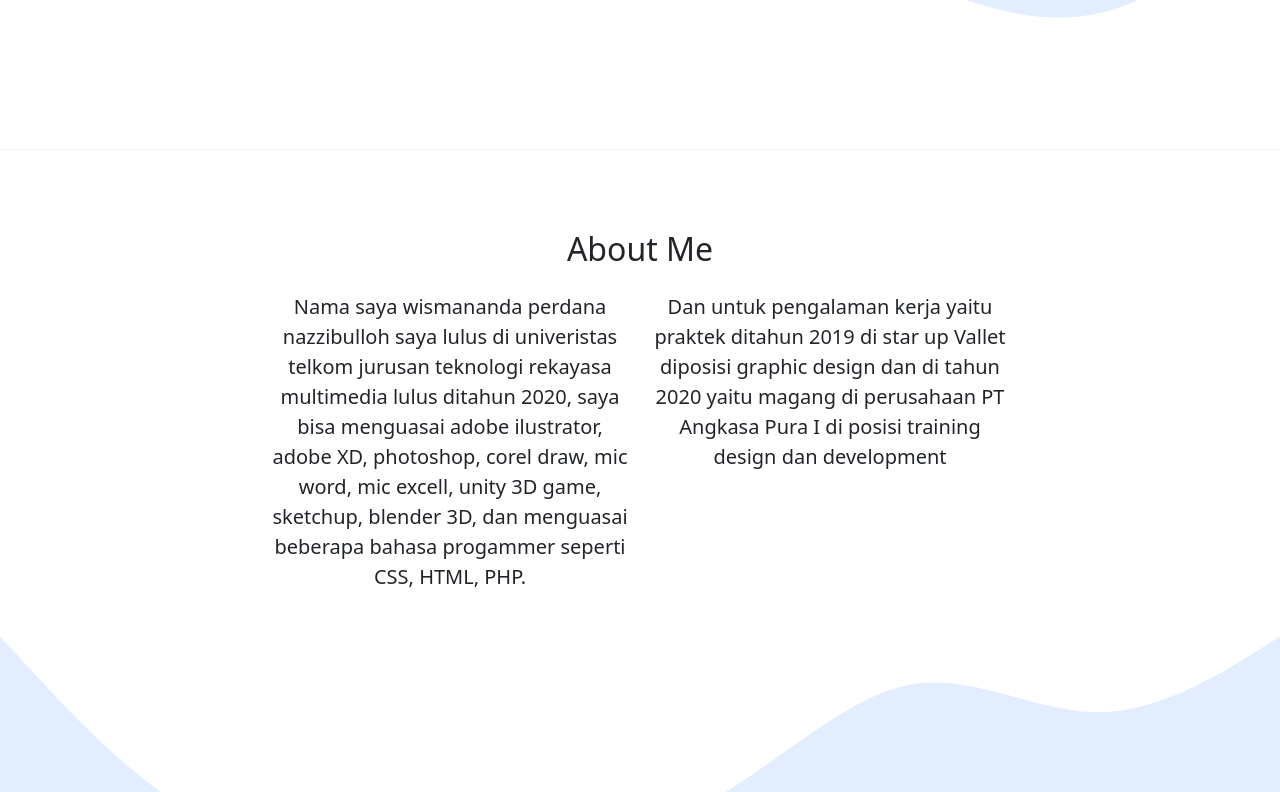
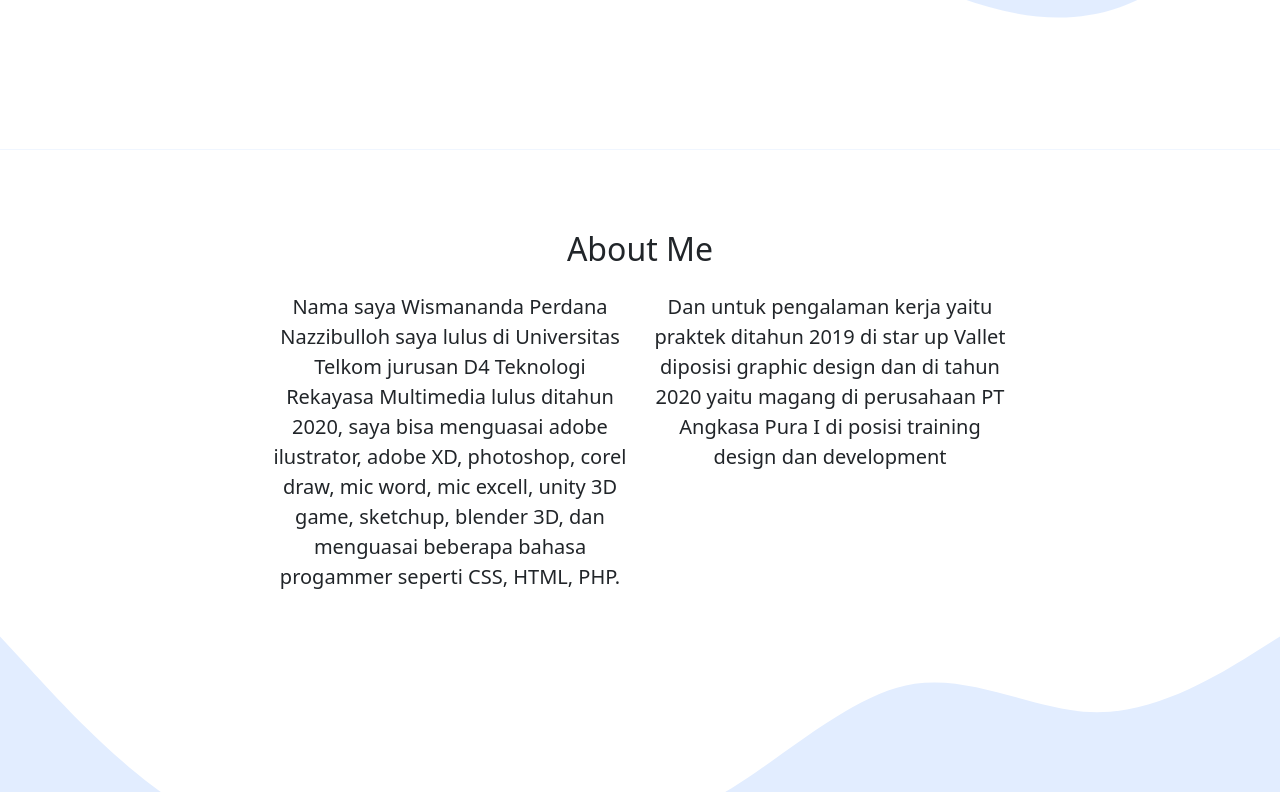
Before and after one commit to wismananda/wismananda.github.io, a plain HTML site: page index.html in a window 1280 px wide. Shown: the part 560-1352 px from the top of the page. Drawn offline with nearby package versions, Linux system fonts and the light colour scheme.

Commit message:
memperbaiki tulisan

```diff
--- a/index.html
+++ b/index.html
@@ -66,7 +66,7 @@
         <div class="row justify-content-center fs-5 text-center">
           <div class="col-md-4">
             <p>
-              Nama saya wismananda perdana nazzibulloh saya lulus di univeristas telkom jurusan teknologi rekayasa multimedia lulus ditahun 2020, saya bisa menguasai adobe ilustrator, adobe XD, photoshop, corel draw, mic word, mic excell,
+              Nama saya Wismananda Perdana Nazzibulloh saya lulus di Universitas Telkom jurusan D4 Teknologi Rekayasa Multimedia lulus ditahun 2020, saya bisa menguasai adobe ilustrator, adobe XD, photoshop, corel draw, mic word, mic excell,
               unity 3D game, sketchup, blender 3D, dan menguasai beberapa bahasa progammer seperti CSS, HTML, PHP.
             </p>
           </div>
```
